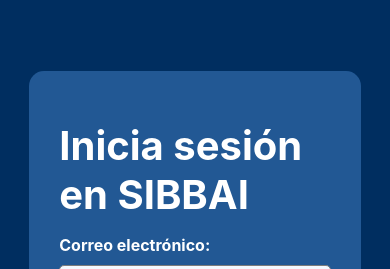
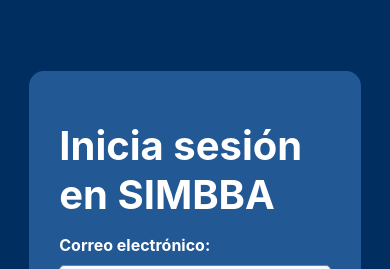
Before and after one commit to Leo-Noriega/simbba-rn-app, a React Native app: screen / in a window 390 px wide. Shown: the top 269 px of the page. Built offline with nearby package versions, Linux system fonts and the light colour scheme.

Commit message:
Fixed typo

```diff
--- a/src/modules/auth/login/adapters/screens/Login.jsx
+++ b/src/modules/auth/login/adapters/screens/Login.jsx
@@ -66,7 +66,7 @@
   return (
     <View style={styles.container}>
       <View style={styles.containerLogin}>
-        <Text style={styles.title}>{"Inicia sesión en SIBBAI"}</Text>
+        <Text style={styles.title}>{"Inicia sesión en SIMBBA"}</Text>
 
         <Text style={styles.label}>{"Correo electrónico:"}</Text>
         <TextInput
```
